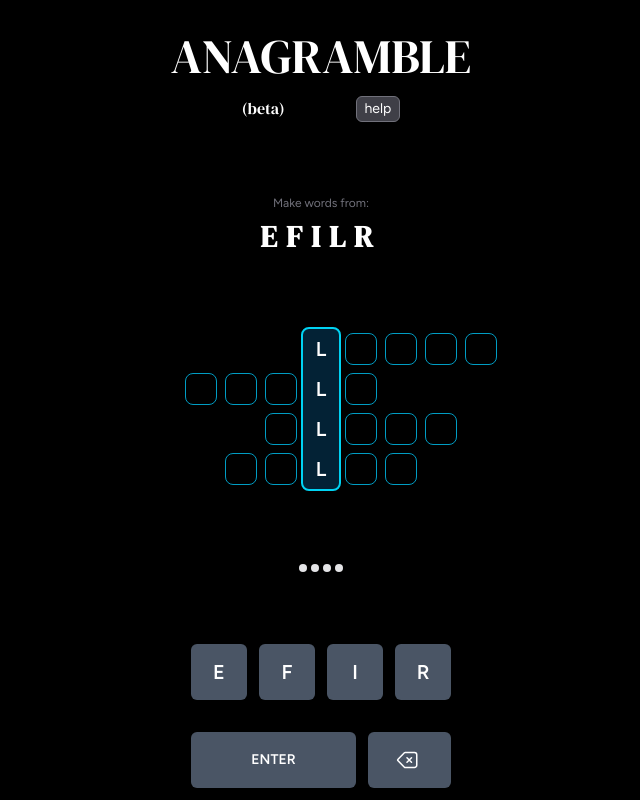
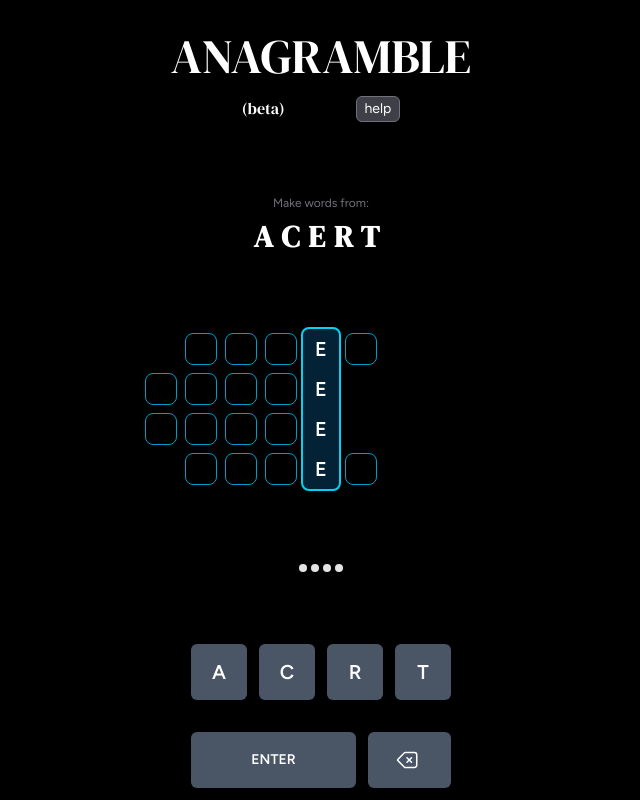
Before and after one commit to Angusb111/anagramble, a Next.js app: page / in a window 1280 px wide. Shown: the whole page, without its empty margins (319-959 px from the left). Built offline with nearby package versions, Linux system fonts and the light colour scheme.

Commit message:
Fixed Guess check to include any valid words, Added share function (test)

```diff
--- a/app/page.tsx
+++ b/app/page.tsx
@@ -30,9 +30,44 @@
   const inputRef = useRef(null);
   const [errorRow, setErrorRow] = useState<number | null>(null);
   const [lives, setLives] = useState(4);
-  const [randomInt, setRandomInt] = useState(Math.floor(Math.random() * 5));
 
+  const [randomInt, setRandomInt] = useState(() => {
+    const now = new Date();
+    const key = `${now.getFullYear()}-${now.getMonth()+1}-${now.getDate()}`;
 
+    let seed = 0;
+    for (let i = 0; i < key.length; i++) {
+      seed = (seed * 31 + key.charCodeAt(i)) >>> 0;
+    }
+
+    // one RNG step
+    seed ^= seed << 13;
+    seed ^= seed >> 17;
+    seed ^= seed << 5;
+
+    return Math.abs(seed) % 5; // 0–4
+  });
+
+  const [Selector, setSelector] = useState(() => {
+    const now = new Date();
+    const key = `${now.getFullYear()}-${now.getMonth()+1}-${now.getDate()}`;
+
+    let seed = 0;
+    for (let i = 0; i < key.length; i++) {
+      seed = (seed * 31 + key.charCodeAt(i)) >>> 0;
+    }
+
+    // one RNG step
+    seed ^= seed << 13;
+    seed ^= seed >> 17;
+    seed ^= seed << 5;
+
+    return Math.abs((seed) % 65) + 1 ; // 0–4
+  });
+
+  const selected: any = (puzzleData as any)[Selector];
+
+  const allWords: any[] = selected.words;
 
   const {
     isOpen: isGuessesOpen,
@@ -53,13 +88,24 @@
     closeModal: closeHowToModal,
   } = useHowToPlayModal();
 
+
+
   useEffect(() => {
     const keys = Object.keys(puzzleData);
-    const random = keys[Math.floor(Math.random() * keys.length)];
-    const selected: any = (puzzleData as any)[random];
-    const shuffledWords: string[] = [...selected.words]
-      .sort(() => 0.5 - Math.random())
-      .slice(0, 4);
+
+
+
+
+    let s = Selector;
+    const shuffledWords = [...selected.words];
+
+    for (let i = shuffledWords.length - 1; i > 0; i--) {
+      s = (s * 9301 + 49297) % 233280;
+      const j = Math.floor((s / 233280) * (i + 1));
+      [shuffledWords[i], shuffledWords[j]] = [shuffledWords[j], shuffledWords[i]];
+    }
+
+    shuffledWords.length = 4;
 
     const alignments = generateRowAlignments(shuffledWords, selected.key);
 
@@ -71,6 +117,8 @@
       alignments: alignments
     });
   }, []);
+
+
 
   function generateRowAlignments(words: string[], key: string) {
 
@@ -144,7 +192,7 @@
 
   function isValid(word: string) {
     const lower = word.toLowerCase();
-    if (!group?.words.includes(lower)) return false;
+    if (!allWords.includes(lower)) return false;
     if (guessedWords.includes(lower)) return false;
     return true;
   }
@@ -162,7 +210,7 @@
         setActiveRow(prev => prev + 1);
 
         if (updated.length === group.words.length) {
-          openGuessesModal(updated);
+          openGuessesModal(updated, lives); //win
         }
         setCurrentGuess("");
       } else {
@@ -290,6 +338,7 @@
       <GuessesModal
         isOpen={isGuessesOpen}
         guesses={guessedWords}
+        lives={lives}
         onClose={closeGuessesModal}
       />
 
--- a/components/GuessesModal.tsx
+++ b/components/GuessesModal.tsx
@@ -4,10 +4,13 @@
 type Props = {
   isOpen: boolean;
   guesses: string[];
+  lives: number;
   onClose: () => void;
 };
 
-export default function GuessesModal({ isOpen, guesses, onClose }: Props) {
+
+
+export default function GuessesModal({ isOpen, guesses, lives, onClose }: Props) {
   useEffect(() => {
     function handleEsc(e: KeyboardEvent) {
       if (e.key === "Escape") onClose();
@@ -22,13 +25,41 @@
 
   if (!isOpen) return null;
 
+  const handleShare = async () => {
+
+    const today = new Date().toLocaleDateString("en-NZ", {
+      weekday: "short",
+      year: "numeric",
+      month: "short",
+      day: "numeric",
+    });
+
+    const resultText =
+      `Anagramble ${today}\n` +
+      `Lives remaining: ${lives}/4\n` +
+      `anagramble.angusbodle.nz`;
+    try {
+      if (navigator.share) {
+        await navigator.share({
+          title: "My Puzzle Result",
+          text: resultText,
+        });
+      } else {
+        await navigator.clipboard.writeText(resultText);
+        alert("Copied to clipboard!");
+      }
+    } catch (err) {
+      console.error("Share failed:", err);
+    }
+  };
+
   return (
     <div
       className="fixed inset-0 bg-black/60 flex items-center justify-center z-50"
       onClick={onClose} // click outside
     >
       <div
-        className="relative bg-[#0c111a] border border-slate-800 rounded-xl p-6 w-[400px] shadow-lg"
+        className="relative bg-[#0c111a] flex flex-col items-center gap-5 border border-slate-800 rounded-xl p-6 w-[400px] shadow-lg"
         onClick={(e) => e.stopPropagation()} // prevent closing when clicking inside
       >
         {/* Close X */}
@@ -39,8 +70,8 @@
           ✕
         </button>
 
-        <h2 className="text-xl font-semibold mb-4 text-center">Well Done!</h2>
-
+        <h2 className="text-4xl font-semibold mb-4 text-center">Well Done!</h2>
+        <p className="text-sm text-slate-300">You Won with {lives}/4 lives remaining.</p>
         <ul className="space-y-3 mb-2">
           {guesses.map((guess, i) => (
             <li key={guess + i} className="flex gap-1 justify-center">
@@ -55,7 +86,11 @@
             </li>
           ))}
         </ul>
+        <button className="bg-green-600 p-3 w-28 rounded-md text-sm border border-zinc-500" onClick={handleShare}>
+          Share
+        </button>
       </div>
+
     </div>
   );
 }
--- a/hooks/useGuessesModal.ts
+++ b/hooks/useGuessesModal.ts
@@ -4,9 +4,11 @@
 export function useGuessesModal() {
   const [isOpen, setIsOpen] = useState(false);
   const [guesses, setGuesses] = useState<string[]>([]);
+  const [lives, setLives] = useState<number>(0);
 
-  function openModal(guessesArray: string[]) {
+  function openModal(guessesArray: string[], livesCount: number) {
     setGuesses(guessesArray);
+    setLives(livesCount);
     setIsOpen(true);
   }
 
@@ -17,6 +19,7 @@
   return {
     isOpen,
     guesses,
+    lives,
     openModal,
     closeModal,
   };
```
